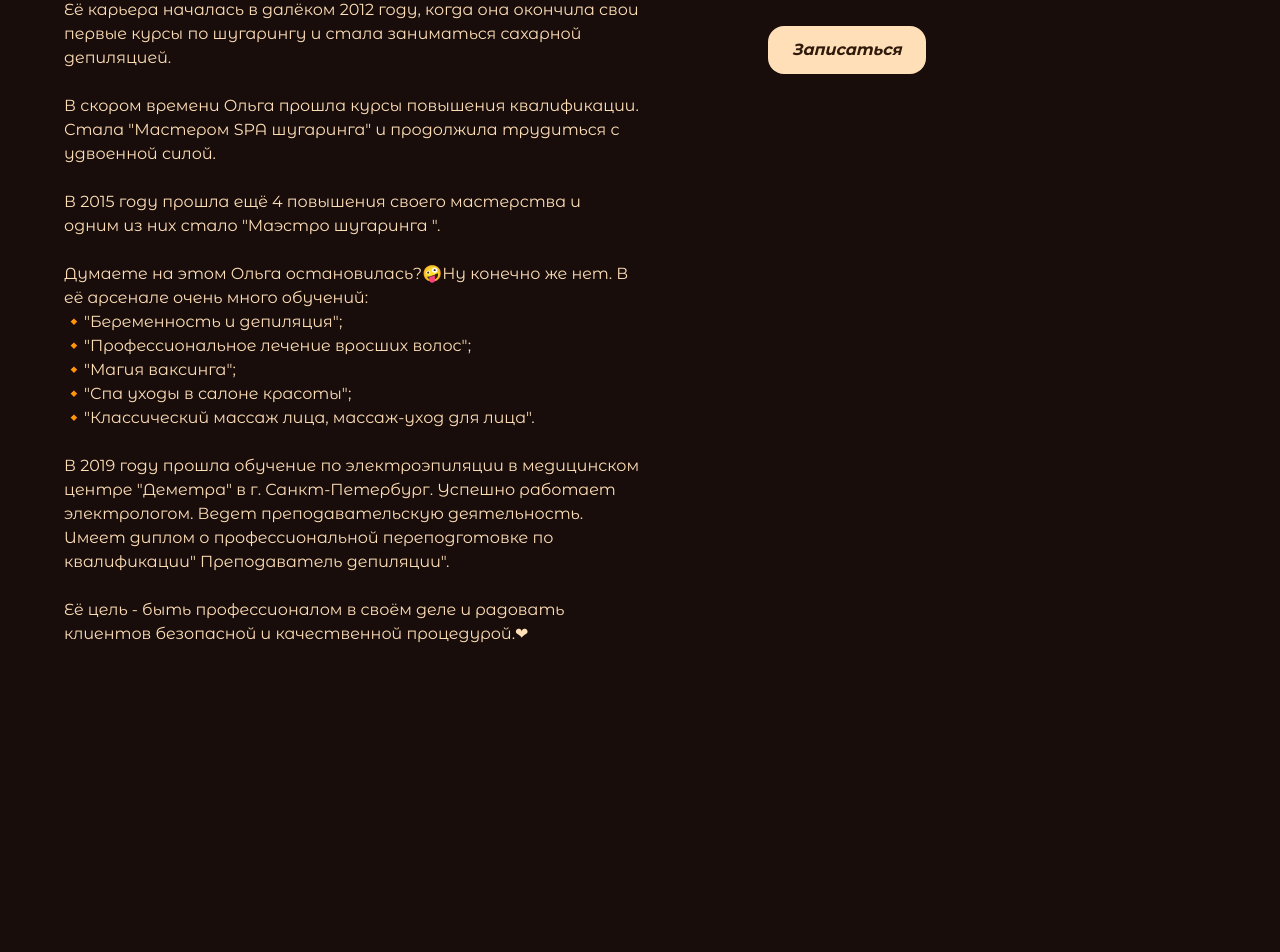
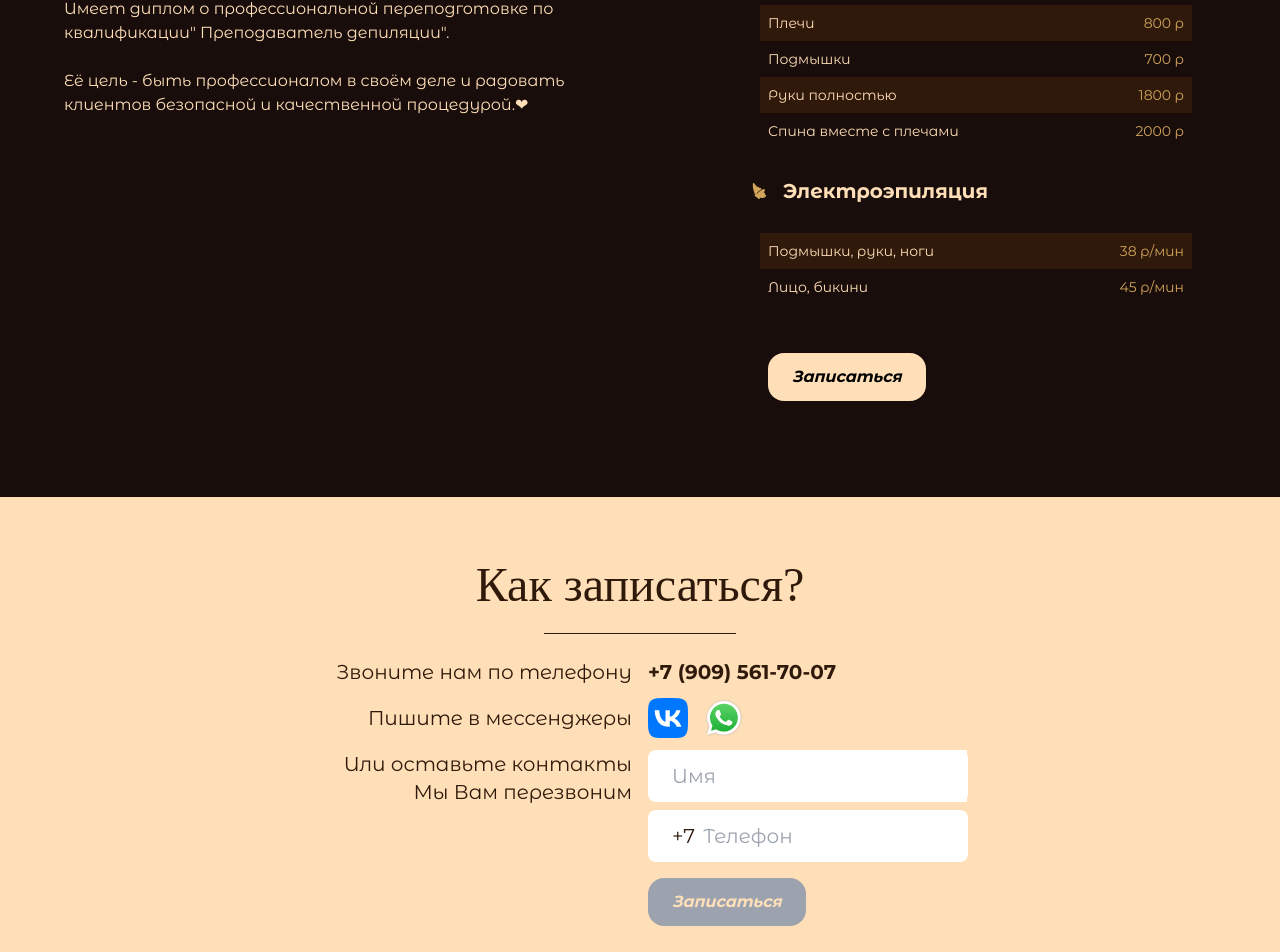
Before and after one commit to KoraReinolds/nikole, a Nuxt app: page / in a window 1280 px wide. Shown: the part 1223-2175 px from the top of the page. Before the commit the page ends 1933 px from the top, so only its background shows below. Built offline with nearby package versions, Linux system fonts and the light colour scheme; what vue-yandex-maps would draw is missing.

Commit message:
adaptive contacts section

```diff
--- a/components/Btn.vue
+++ b/components/Btn.vue
@@ -20,17 +20,15 @@ let iconClasses = 'w-6 h-6 ml-3'
 if (props.type === 'lg') {
   iconClasses = 'w-8 h-8 ml-4'
 }
-console.log(props.type, btnClasses, props.icon)
 </script>
 
 <template>
-  <div
-    :class="[btnClasses.height, 'max-w-max cursor-pointer px-6 text-dark rounded-2xl font-bold italic text-center bg-main flex items-center justify-center text-2xl']">
-    <a :class="btnClasses.fontSize" :href="props.link">
-      {{ props.title }}
-    </a>
+  <component :is="link ? 'a' : 'button'"
+    :class="[btnClasses.fontSize, btnClasses.height, 'max-w-max cursor-pointer px-6 rounded-2xl font-bold italic text-center flex items-center justify-center text-2xl']"
+    :href="props.link">
+    {{ props.title }}
     <img v-if="props.icon" :class="iconClasses" :src="props.icon">
-  </div>
+  </component>
 </template>
 
 <style lang="postcss" scoped></style>
--- a/components/Contacts.vue
+++ b/components/Contacts.vue
@@ -1,14 +1,32 @@
 <script setup>
+const name = ref('')
+const phone = ref('')
+const formSended = ref(false)
+const formValid = computed(() => name.value && phone.value)
+
+const sendMsg = () => {
+  name.value = ""
+  phone.value = ""
+  formSended.value = true
+}
 </script>
 
 <template>
-  <div class="bg-main px-8 py-16 text-xl flex flex-col text-dark justify-center items-center">
-    <h1 class="font-m text-5xl pb-6">Остались вопросы?</h1>
-    <p>Звоните нам по телефону</p>
-    <p class="font-bold">+7 (909) 561-70-07</p>
-    <p>или пишите в мессенджеры</p>
+  <div class="bg-main px-8 py-16 text-xl flex flex-col gap-6 text-dark justify-center items-center">
+    <h1 class="font-m text-5xl">Как записаться?</h1>
 
-    <div class="pt-6 flex">
+    <div class="bg-dark h-[1px] w-48"></div>
+
+    <div class="flex flex-col gap-3 w-full">
+
+      <div class="flex flex-col justify-center items-center gap-4 sm:flex-row sm:w-full">
+        <p class="sm:w-1/2 sm:text-right">Звоните нам по телефону</p>
+        <p class="sm:w-1/2 sm:text-left font-bold">+7 (909) 561-70-07</p>
+      </div>
+
+      <div class="flex flex-col justify-center items-center gap-4 sm:flex-row sm:w-full">
+        <p class="sm:w-1/2 sm:text-right">Пишите в мессенджеры</p>
+        <div class="sm:w-1/2 sm:text-left flex">
           <a class="pr-4" href="https://vk.com/im?media=&sel=-147662899">
             <Vk class="w-10 h-10" />
           </a>
@@ -16,6 +34,33 @@
             <WhatsApp class="w-10 h-10" />
           </a>
         </div>
+      </div>
+
+      <div class="flex flex-col justify-center items-center sm:items-start gap-4 sm:flex-row sm:w-full">
+        <template v-if="!formSended">
+
+          <p class="sm:w-1/2 sm:text-right text-center">Или оставьте контакты<br>Мы Вам перезвоним</p>
+
+          <div class="sm:w-1/2 sm:text-left flex flex-col items-center sm:items-start gap-2">
+            <div class="w-full px-6 placeholder:text-dark rounded-lg bg-white sm:max-w-xs">
+              <input class="py-3" type="text" v-model="name" placeholder="Имя">
+            </div>
+            <div class="w-full px-6 placeholder:text-dark rounded-lg bg-white flex items-center sm:max-w-xs">
+              <span class="mr-2">+7</span>
+              <input class="py-3 w-full" type="number" v-model="phone" placeholder="Телефон">
+            </div>
+            <Btn :class="['bg-dark text-main mt-2 disabled:bg-gray-400', !formValid && 'disabled']" :disabled="!formValid"
+              @click="sendMsg" title="Записаться">
+            </Btn>
+          </div>
+
+        </template>
+        <p v-else class="text-center">
+          Ваши данные успешно отправленны.<br>Мы Вам перезвоним!
+        </p>
+      </div>
+
+    </div>
 
   </div>
 </template>
--- a/components/Services.vue
+++ b/components/Services.vue
@@ -35,7 +35,7 @@ const descHidden = ref(false)
 
   </div>
 
-  <div class="max-w-7xl px-4 lg:px-16 mx-auto grid grid-cols-12 mb-12 md:mb-16">
+  <div class="max-w-7xl px-4 lg:px-16 mx-auto grid grid-cols-12 mb-12 md:mb-16 lg:mb-24">
 
     <div
       :class="['col-span-12 sm:col-span-8 lg:col-span-12 col-start-0 sm:col-start-3 lg:col-start-0 w-full cursor-pointer relative lg:h-full lg:grid lg:grid-cols-12']">
@@ -56,7 +56,7 @@ const descHidden = ref(false)
 
       <div class="col-span-5 col-end-13">
 
-        <ul class="w-full max-w-2xl col-span-12 py-8">
+        <ul class="w-full max-w-2xl col-span-12 pb-8 pt-8 lg:pt-0">
           <li v-for="item in master.services"
             class="cursor-pointer leading-9 flex flex-col justify-between items-center text-main">
 
@@ -66,10 +66,11 @@ const descHidden = ref(false)
               <div class="text-left w-full flex items-center text-xl">
                 {{ item.name }}
               </div>
-              <Arrow :class="['fill-secondary h-6 top-16 left-1/2', item.opened ? '-rotate-90' : 'rotate-90']" />
+              <Arrow
+                :class="['fill-secondary h-6 top-16 left-1/2 lg:hidden', item.opened ? '-rotate-90' : 'rotate-90']" />
             </div>
 
-            <ul v-if="item.opened" class="w-full px-6 py-4">
+            <ul :class="['w-full px-6 py-4 lg:block', !item.opened && 'hidden']">
               <li v-for="service in item.list"
                 class="odd:bg-dark px-2 py-2 w-full flex justify-between items-center text-sm">
                 <div>
--- a/pages/index.vue
+++ b/pages/index.vue
@@ -235,13 +235,12 @@ const masters = ref([
 <template>
   <!-- <HeroSection /> -->
   <!-- <AboutUs /> -->
-  <Reviews />
+  <!-- <Reviews /> -->
   <Services :master="masters[0]" />
   <!-- <Services :master="masters[1]" /> -->
-  <!-- <School /> -->
   <!-- <Services :master="masters[2]" /> -->
-  <!-- <Contacts />
-  <ClientOnly>
+  <Contacts />
+  <!-- <ClientOnly>
     <Map></Map>
   </ClientOnly> -->
 </template>
```
Lines whose indentation alone changed are shown as unchanged.
